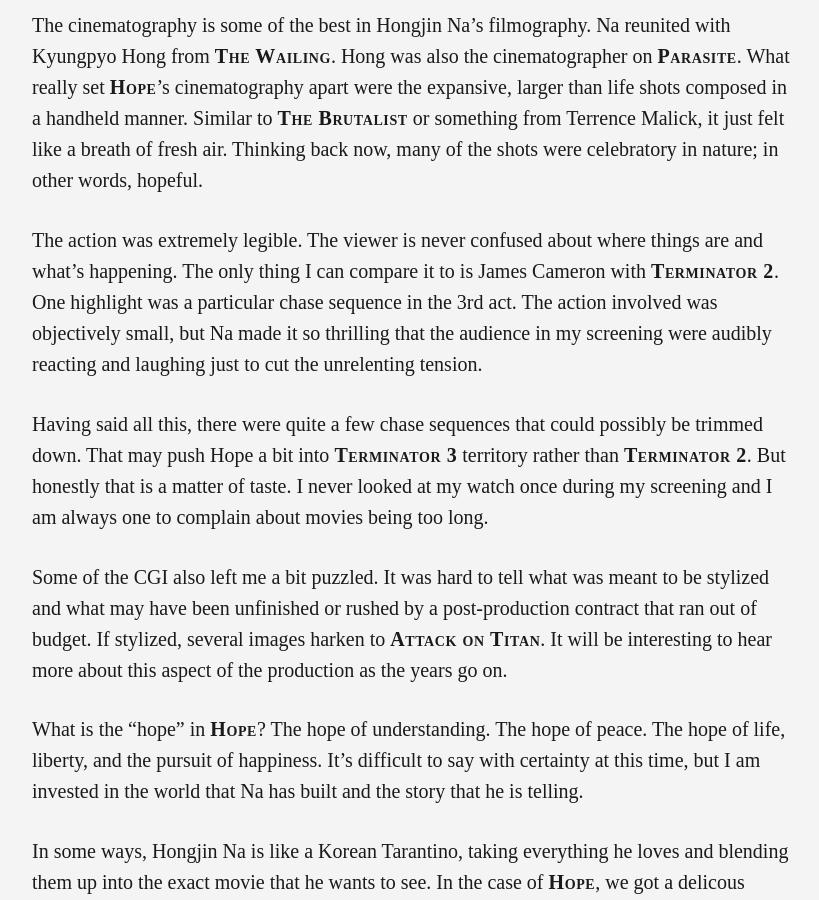
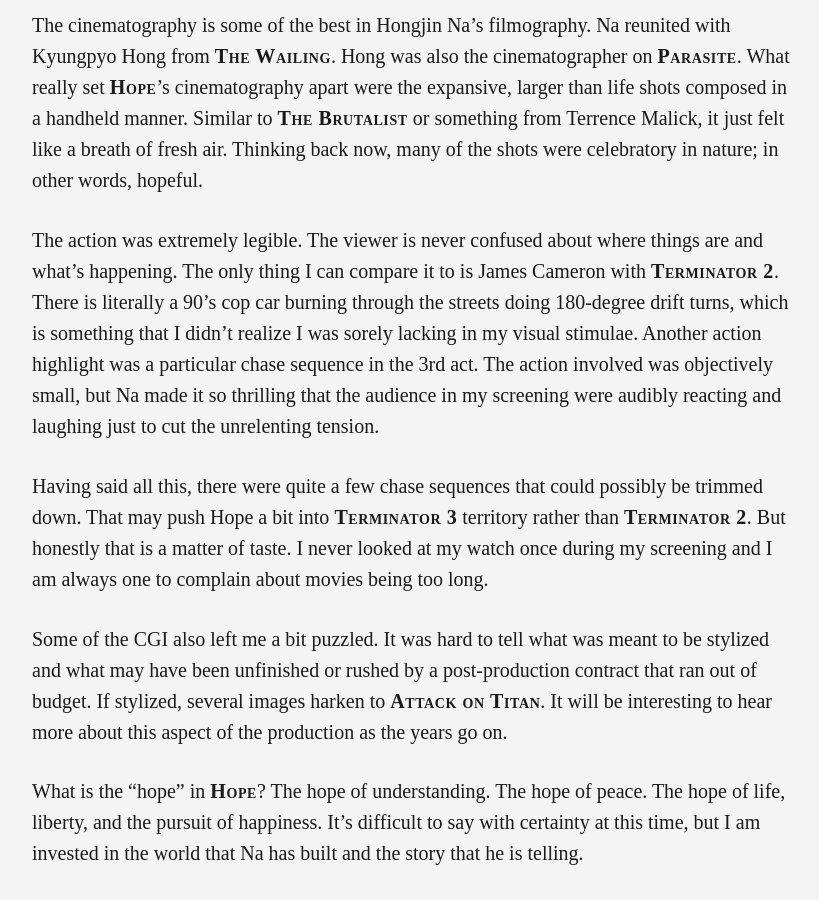
Before and after one commit to Slowburn-Movies/slowburn-movies.github.io, a Jekyll site: the page built from _posts/2026-09-10-hope.md, in a window 1280 px wide and 900 px high, scrolled down 2383 px. Shown: the whole window, without its empty margins (228-1047 px from the left). Built offline with Jekyll 4.4.1, drawn with Linux system fonts in a browser that asks for light colours; some web fonts are replaced.

Commit message:
Update 2026-09-10-hope.md

```diff
--- a/_posts/2026-09-10-hope.md
+++ b/_posts/2026-09-10-hope.md
@@ -42,8 +42,7 @@
 
 The cinematography is some of the best in Hongjin Na’s filmography. Na reunited with Kyungpyo Hong from <cite>The Wailing</cite>. Hong was also the cinematographer on <cite>Parasite</cite>. What really set <cite>Hope</cite>’s cinematography apart were the expansive, larger than life shots composed in a handheld manner. Similar to <cite>The Brutalist</cite> or something from Terrence Malick, it just felt like a breath of fresh air. Thinking back now, many of the shots were celebratory in nature; in other words, hopeful.
 
-
-The action was extremely legible. The viewer is never confused about where things are and what’s happening. The only thing I can compare it to is James Cameron with <cite>Terminator 2</cite>. One highlight was a particular chase sequence in the 3rd act. The action involved was objectively small, but Na made it so thrilling that the audience in my screening were audibly reacting and laughing just to cut the unrelenting tension.
+The action was extremely legible. The viewer is never confused about where things are and what’s happening. The only thing I can compare it to is James Cameron with <cite>Terminator 2</cite>. There is literally a 90's cop car burning through the streets doing 180-degree drift turns, which is something that I didn't realize I was sorely lacking in my visual stimulae. Another action highlight was a particular chase sequence in the 3rd act. The action involved was objectively small, but Na made it so thrilling that the audience in my screening were audibly reacting and laughing just to cut the unrelenting tension.
 
 Having said all this, there were quite a few chase sequences that could possibly be trimmed down. That may push Hope a bit into <cite>Terminator 3</cite> territory rather than <cite>Terminator 2</cite>. But honestly that is a matter of taste. I never looked at my watch once during my screening and I am always one to complain about movies being too long.
 
```
